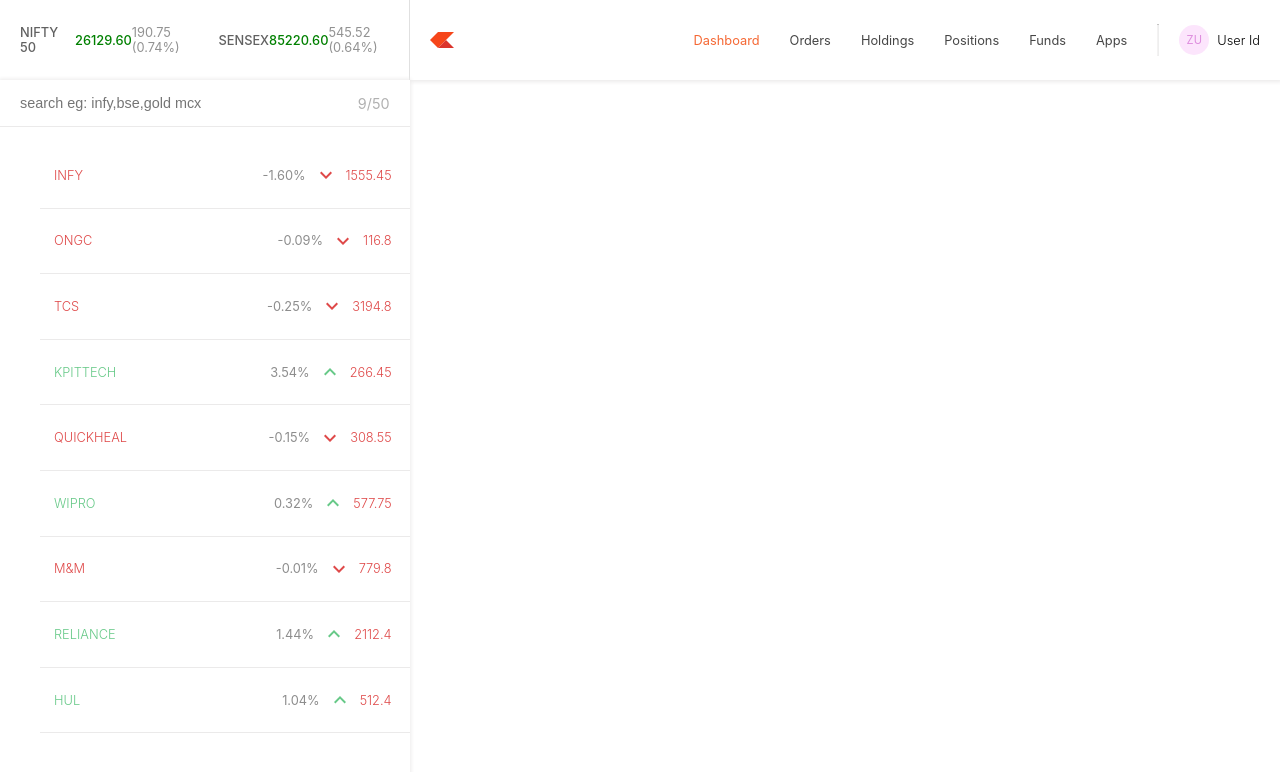
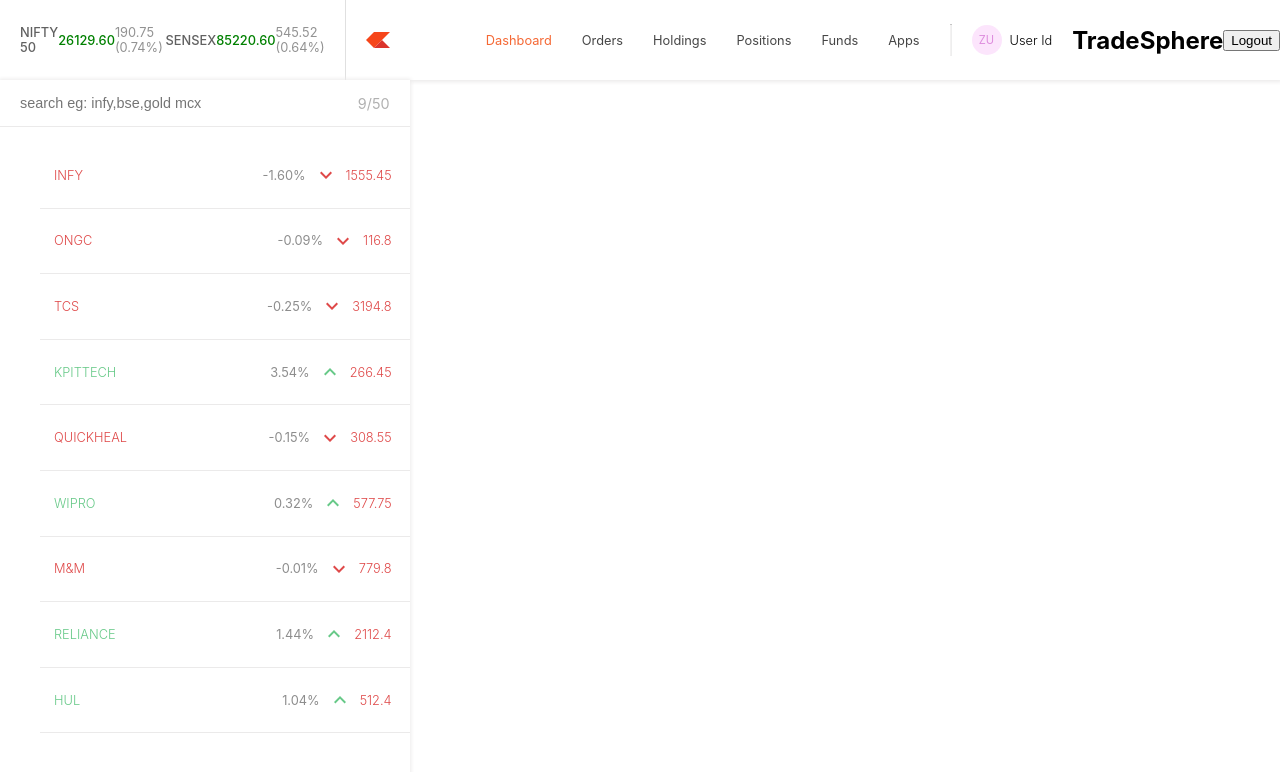
Before and after one commit to Ananta0902/TradeSphere, a React (Create React App) app in the folder dashboard/: page / in a window 1280 px wide. Shown: the top 772 px of the page. Built offline with nearby package versions, Linux system fonts and the light colour scheme.

Commit message:
logout feature added

```diff
--- /dev/null
+++ b/dashboard/src/components/Logout.jsx
@@ -0,0 +1,23 @@
+import axios from "axios";
+
+const Logout = () => {
+
+  const handleLogout = async () => {
+    await axios.post(
+      "https://tradesphere-09j7.onrender.com/logout",
+      {},
+      { withCredentials: true }
+    );
+
+    window.location.href =
+      "https://tradesphere-frontend-prrn.onrender.com";
+  };
+
+  return (
+    <button onClick={handleLogout} className="logout-btn">
+      Logout
+    </button>
+  );
+};
+
+export default Logout;
--- a/dashboard/src/components/TopBar.js
+++ b/dashboard/src/components/TopBar.js
@@ -1,5 +1,7 @@
 import React, { Component } from 'react';
 import Menu from './Menu';
+import Logout from "./Logout";
+
 function TopBar() {
     return (
         <div className="topbar-container">
@@ -16,6 +18,9 @@
         </div>
          </div>
       <Menu />
+
+  <h2>TradeSphere</h2>
+  <Logout />
         </div>
      );
 }
```
Also changed, not shown: 2 other files (tests, documents, lock files or other folders).
